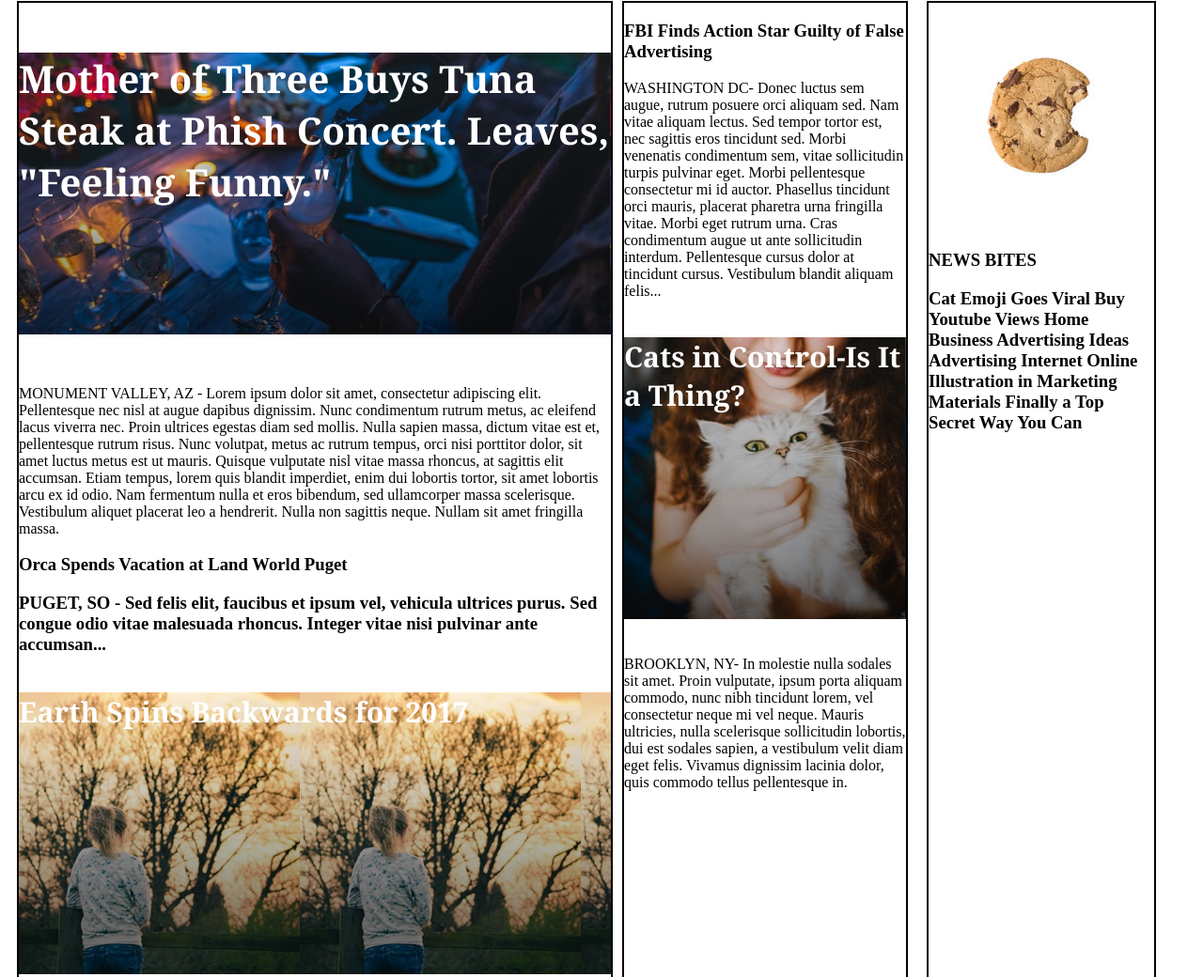
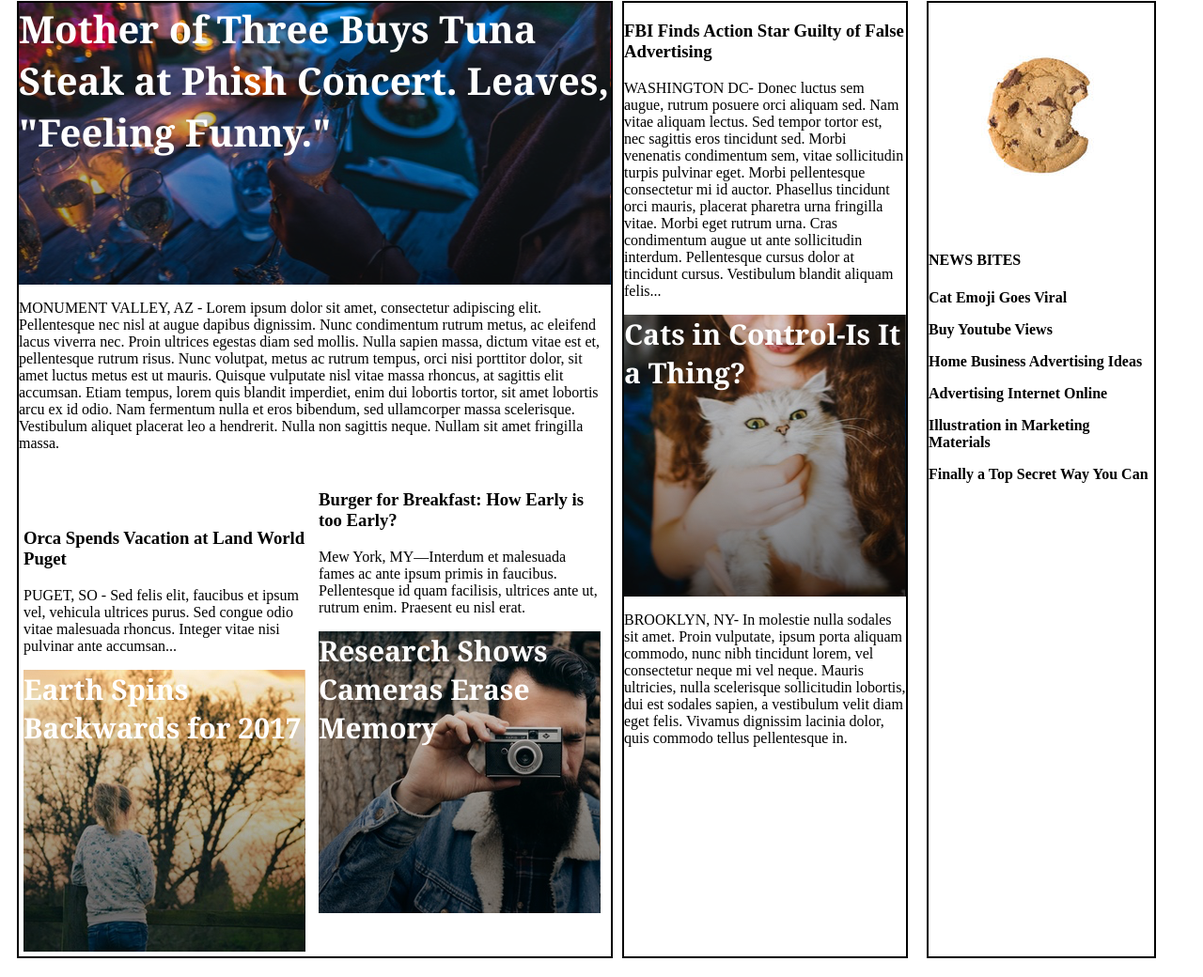
Before and after one commit to urbanfarmer2017/mytimes, a plain HTML site: page index.html in a window 1280 px wide. Shown: the part 154-1194 px from the top of the page at 94% size. Drawn offline with Linux system fonts and the light colour scheme.

Commit message:
3rd Draft

```diff
--- a/index.html
+++ b/index.html
@@ -21,8 +21,9 @@
           <h4>Mother of Three Buys Tuna Steak at Phish Concert. Leaves, "Feeling Funny."</h4>
           <p>MONUMENT VALLEY, AZ - Lorem ipsum dolor sit amet, consectetur adipiscing elit. Pellentesque nec nisl at augue dapibus dignissim. Nunc condimentum rutrum metus, ac eleifend lacus viverra nec. Proin ultrices egestas diam sed mollis. Nulla sapien massa, dictum vitae est et, pellentesque rutrum risus. Nunc volutpat, metus ac rutrum tempus, orci nisi porttitor dolor, sit amet luctus metus est ut mauris. Quisque vulputate nisl vitae massa rhoncus, at sagittis elit accumsan. Etiam tempus, lorem quis blandit imperdiet, enim dui lobortis tortor, sit amet lobortis arcu ex id odio. Nam fermentum nulla et eros bibendum, sed ullamcorper massa scelerisque. Vestibulum aliquet placerat leo a hendrerit. Nulla non sagittis neque. Nullam sit amet fringilla massa. </p>
         </div>
+        <div class = "large4">
           <div class = "large2">
-          <h3>Orca Spends Vacation at Land World Puget<h3>
+            <h3>Orca Spends Vacation at Land World Puget</h3>
             <p> PUGET, SO - Sed felis elit, faucibus et ipsum vel, vehicula ultrices purus. Sed congue odio vitae malesuada rhoncus. Integer vitae nisi pulvinar ante accumsan...</p>
             <h4>Earth Spins Backwards for 2017</h4>
           </div>
@@ -30,6 +31,7 @@
             <h3>Burger for Breakfast: How Early is too Early? </h3>
             <p> Mew York, MY—Interdum et malesuada fames ac ante ipsum primis in faucibus. Pellentesque id quam facilisis, ultrices ante ut, rutrum enim. Praesent eu nisl erat.</p>
             <h4>Research Shows Cameras Erase Memory </h4>
+          </div>
         </div>
       </div>
       <div class = "medium">
@@ -47,8 +49,15 @@
           <img src = "resources/images/cookie.png"></img>
         </div>
         <div class = "small2">
-          <h3>NEWS BITES<h3>
-          <p> Cat Emoji Goes Viral Buy Youtube Views Home Business Advertising Ideas Advertising Internet Online Illustration in Marketing Materials Finally a Top Secret Way You Can</p>
+          <h4>NEWS BITES<h4>
+          <div class = "small3">
+            <p> Cat Emoji Goes Viral </p>
+            <p> Buy Youtube Views </p>
+            <p> Home Business Advertising Ideas </p>
+            <p> Advertising Internet Online </p>
+            <p> Illustration in Marketing Materials </p>
+            <p> Finally a Top Secret Way You Can </p>
+          </div>
         </div>
       </div>
     </div>
--- a/resources/css/style.css
+++ b/resources/css/style.css
@@ -46,6 +46,22 @@
   margin-left: 10px;
 }
 
+.large large4 {
+  display: flex;
+}
+
+.large .large2 {
+  width: 300px;
+  display: inline-block;
+  margin: 5px;
+}
+
+.large .large3 {
+  width: 300px;
+  display: inline-block;
+  margin: 5px;
+}
+
 .main .medium {
   display: block;
   width: 300px;
@@ -60,6 +76,7 @@
   border: 2px solid black;
   margin-left: 10px;
   margin-right: 10px;
+  flex-direction: column;
 }
 
 .large1 h4 {
@@ -69,8 +86,7 @@
   font-weight: bold;
   font-size: 40px;
   color: white;
-  display: flex;
-  justify-content: flex-start;
+  margin: 0px;
 }
 
 .large2 h4 {
@@ -80,6 +96,7 @@
   font-weight: bold;
   font-size: 30px;
   color: white;
+  margin: 0px;
 }
 
 .large3 h4 {
@@ -89,6 +106,7 @@
   font-weight: bold;
   font-size: 30px;
   color: white;
+  margin: 0px;
 }
 
 .medium2 h4 {
@@ -98,4 +116,5 @@
   font-weight: bold;
   font-size: 30px;
   color: white;
+  margin: 0px;
 }
```
Lines whose indentation alone changed are shown as unchanged.
